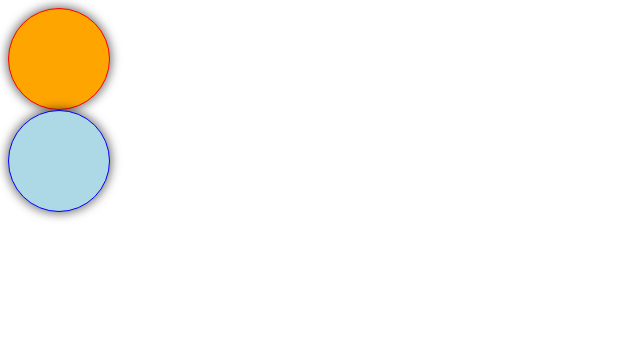
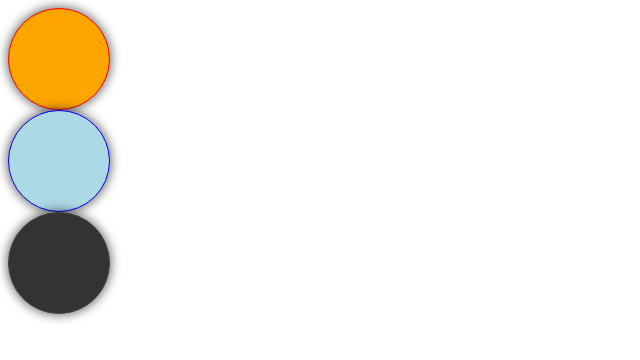
Before and after one commit to Yooye/20181202Git, a plain HTML site: page index.html in a window 1280 px wide. Shown: the whole page, without its empty margins (0-640 px from the left). Drawn offline with Linux system fonts and the light colour scheme.

Commit message:
Add a black box

```diff
--- a/index.html
+++ b/index.html
@@ -10,6 +10,7 @@
 <body>
     <div class="box"></div>
     <div class="box box2"></div>
+    <div class="box box3"></div>
 </body>
 <script src="index.js"></script>
 </html>
--- a/style.css
+++ b/style.css
@@ -11,3 +11,8 @@
     background: lightblue;
     border: 1px solid blue;
 }
+
+.box3{
+    background: #333;
+    border: 1px solid #444;
+}
```
